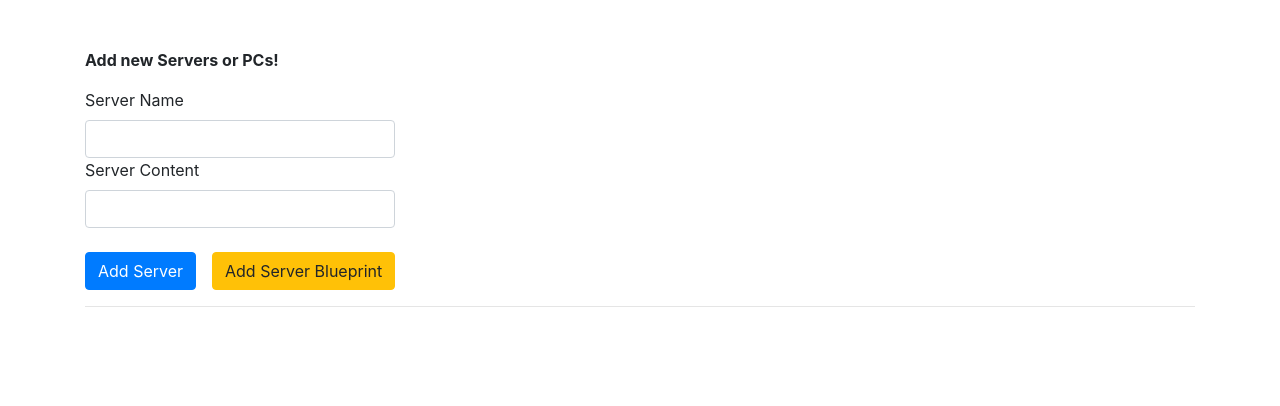
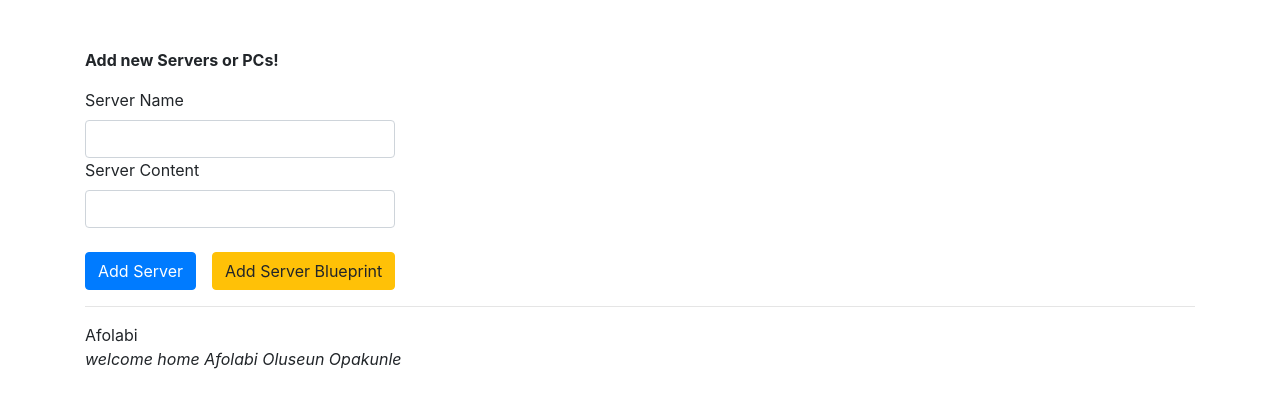
Before and after one commit to afolabiopakunle/angular-ivy-data-binding-2, an Angular app: page / in a window 1280 px wide. Shown: the top 406 px of the page. Built offline with nearby package versions, Linux system fonts and the light colour scheme.

Commit message:
Input element working

```diff
--- /dev/null
+++ b/src/app/app-pcs/app-pcs.component.html
@@ -0,0 +1,9 @@
+<div class="panel panel-default">
+<div class="panel-heading">{{ element?.name }}</div>
+<div class="panel-body">
+  <p>
+    <strong *ngIf="element?.type === 'server'" style="color: red">{{ element.content }}</strong>
+    <em *ngIf="element?.type === 'blueprint'">{{ element.content }}</em>
+  </p>
+</div>
+</div>
--- a/src/app/app-pcs/app-pcs.component.ts
+++ b/src/app/app-pcs/app-pcs.component.ts
@@ -1,12 +1,12 @@
-import { Component, OnInit } from '@angular/core';
+import { Component, OnInit, Input } from '@angular/core';
 
 @Component({
-  selector: 'app-app-pcs',
+  selector: 'app-pcs',
   templateUrl: './app-pcs.component.html',
   styleUrls: ['./app-pcs.component.css']
 })
 export class AppPcsComponent implements OnInit {
-
+  @Input() element: {name?: string, type?: string, content?: string}
   constructor() { }
 
   ngOnInit() {
--- a/src/app/app.component.html
+++ b/src/app/app.component.html
@@ -5,15 +5,8 @@
 <hr>
 <div class="row">
   <div class="col-sm-12">
-    <div class="panel panel-default" *ngFor="let element of serverElements">
-      <div class="panel-heading">{{ element.name }}</div>
-      <div class="panel-body">
-        <p>
-          <strong *ngIf="element.type === 'server'" style="color: red">{{ element.content }}</strong>
-          <em *ngIf="element.type === 'blueprint'">{{ element.content }}</em>
-        </p>
-      </div>
-    </div>
+    <app-pcs *ngFor='let element of serverElements' [element]='element'>
+    </app-pcs>
   </div>
 </div>
 </div>
--- a/src/app/app.component.ts
+++ b/src/app/app.component.ts
@@ -6,8 +6,11 @@ import { Component, VERSION } from '@angular/core';
   styleUrls: [ './app.component.css' ]
 })
 export class AppComponent  {
-  serverElements = [];
-
+  serverElements = [{
+    type: 'blueprint',
+    name: 'Afolabi',
+    content: 'welcome home Afolabi Oluseun Opakunle'
+  }];
 
 
 }
--- a/src/app/app.module.ts
+++ b/src/app/app.module.ts
@@ -4,10 +4,11 @@ import { FormsModule } from '@angular/forms';
 
 import { AppComponent } from './app.component';
 import { AppCockpitComponent } from './app-cockpit/app-cockpit.component';
+import { AppPcsComponent } from './app-pcs/app-pcs.component';
 
 @NgModule({
   imports:      [ BrowserModule, FormsModule ],
-  declarations: [ AppComponent, AppCockpitComponent ],
+  declarations: [ AppComponent, AppCockpitComponent, AppPcsComponent],
   bootstrap:    [ AppComponent ]
 })
 export class AppModule { }
```
